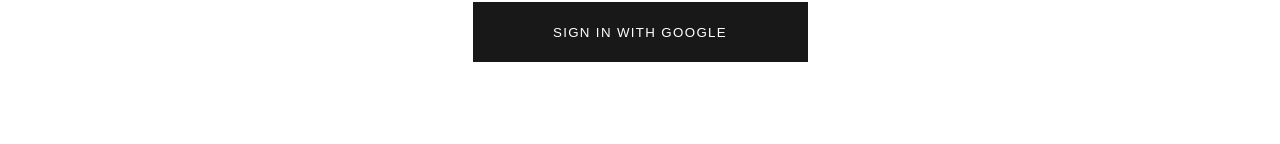
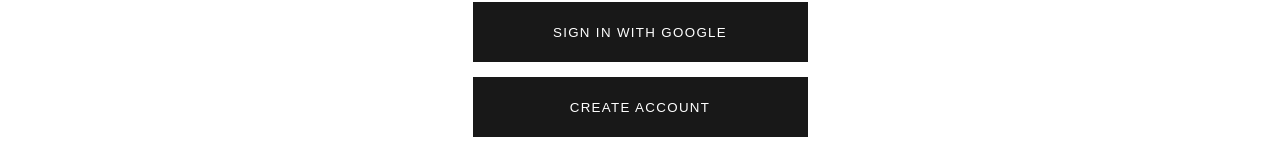
Before and after one commit to aaronkcarpenter/ALD, a React (Create React App) app in the folder capstone-app/: page / in a window 1280 px wide. Shown: the part 808-952 px from the top of the page. Built offline with nearby package versions, Linux system fonts and the light colour scheme; no server answers.

Commit message:
oauth, signup, and sign in all work

```diff
--- a/capstone-app/src/auth/SignInForm.js
+++ b/capstone-app/src/auth/SignInForm.js
@@ -2,7 +2,7 @@
 // import { useHistory } from 'react-router-dom';
 
 import signIn from './SignIn';
-import { signInWithGoogle } from '../firebase/firebase.utils';
+import { auth, signInWithGoogle } from '../firebase/firebase.utils';
 import '../styles/login.css';
 
 // import { signInWithGoogle } from '../index'
@@ -98,10 +98,21 @@
     }
   }
 
-  handleSubmit = event => {
+  // routeChange = () => {
+  //   const path =
+  // }
+
+  handleSubmit = async event => {
     event.preventDefault();
 
-    this.setState({ email: '', password: ''})
+    const { email, password} = this.state;
+
+    try{
+      await auth.signInWithEmailAndPassword(email, password);
+      this.setState({ email: '', password: ''});
+    } catch (e){
+      console.log(e);
+    }
   }
 
   handleChange = e => {
@@ -159,6 +170,14 @@
               >Sign In With Google
               </button>
             </div>
+            <div className='form-button-area'>
+              <button
+                className='button'
+                // disabled={!emailValue || !passwordValue}
+                // onClick={this.routeChange}
+              >Create Account
+              </button>
+            </div>
           </form>
         </div>
       </div>
--- a/capstone-app/src/styles/login.css
+++ b/capstone-app/src/styles/login.css
@@ -12,17 +12,23 @@
   padding-top: 300px;
 }
 
-.login-form{
-
+.title h1{
+  font-family: "Financier Display",serif;
+  font-weight: 500;
+  letter-spacing: normal;
+  margin: 0;
+  font-size: 1.5rem;
+  /* font-size: 200rem; */
+  line-height: 1;
 }
 
 .page-header{
-  font-family: "Financier Display",serif;
+  /* font-family: "Financier Display",serif;
   font-weight: 700;
   letter-spacing: normal;
   margin: 0;
   font-size: 1.5rem;
-  line-height: 1;
+  line-height: 1; */
   padding-bottom: 20px;
 }
 
```
